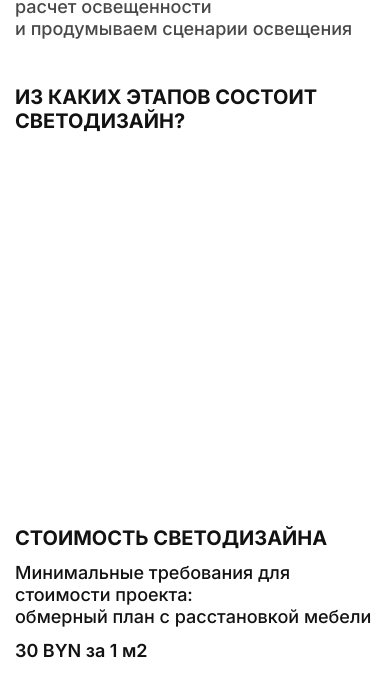
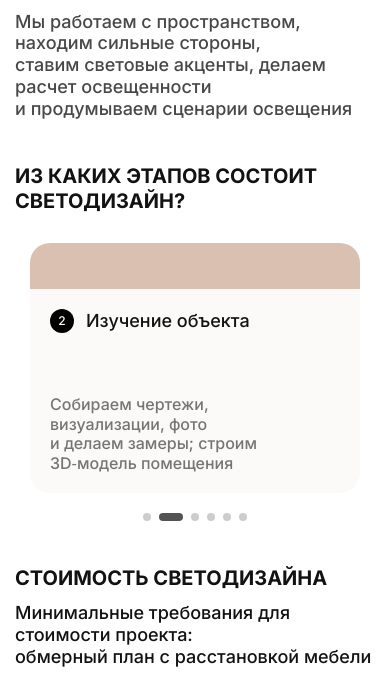
Before and after one commit to Maksimpv1/moodmoon, a plain HTML site: page index.html in a window 390 px wide. Shown: the part 1321-1997 px from the top of the page. Drawn offline with Linux system fonts and the light colour scheme.

Commit message:
fix sliders

```diff
--- a/index.html
+++ b/index.html
@@ -63,10 +63,6 @@
                 <p class="stages__subtitle">/Перечень работ</p>
             </div>
             <div class="stages__content">
-                <div class="stages__slider-container">
-                    <div class="stages__slider-wrapper"></div>
-                    <div class="stages__slider-indicator"></div>
-                </div>
                 <div class="stages__row">
                     <div class="stage-card">
                         <div class="stage-card__header">
--- a/script.js
+++ b/script.js
@@ -255,125 +255,147 @@ function handleAboutSection() {
 window.addEventListener('load', handleAboutSection);
 window.addEventListener('resize', handleAboutSection);
 
-// Stages slider for mobile
+// Слайдер карточек этапов для мобильных
 function initStagesSlider() {
     const stagesContent = document.querySelector('.stages__content');
     if (!stagesContent) return;
 
     const isMobile = window.innerWidth < 600;
-    const sliderContainer = stagesContent.querySelector('.stages__slider-container');
-    const sliderWrapper = stagesContent.querySelector('.stages__slider-wrapper');
-    const indicator = stagesContent.querySelector('.stages__slider-indicator');
-
-    if (!sliderContainer || !sliderWrapper || !indicator) return;
-
-    // Always stop previous interval
-    if (stagesSliderInterval) {
-        clearInterval(stagesSliderInterval);
-        stagesSliderInterval = null;
-    }
+    const existingSlider = stagesContent.querySelector('.stages__slider');
+    const rows = stagesContent.querySelectorAll('.stages__row');
 
     if (isMobile) {
-        const allRows = stagesContent.querySelectorAll('.stages__row');
-        const cardsArray = [];
+        // Скрываем ряды
+        rows.forEach(row => row.style.display = 'none');
 
-        allRows.forEach(row => {
-            const cards = row.querySelectorAll('.stage-card');
-            cards.forEach(card => cardsArray.push(card));
+        // Если слайдер уже есть - выходим
+        if (existingSlider) return;
+
+        // Собираем карточки
+        const cards = [];
+        rows.forEach(row => {
+            row.querySelectorAll('.stage-card').forEach(card => cards.push(card));
         });
 
-        if (cardsArray.length === 0) return;
+        if (cards.length === 0) return;
 
-        sliderContainer.style.display = 'block';
-        allRows.forEach(row => row.style.display = 'none');
+        // Создаём слайдер
+        const slider = document.createElement('div');
+        slider.className = 'stages__slider';
 
-        // Rebuild every time to ensure correct layout
-        sliderWrapper.innerHTML = '';
-        indicator.innerHTML = '';
+        const track = document.createElement('div');
+        track.className = 'stages__slider-track';
 
-        cardsArray.forEach((card, index) => {
+        const dots = document.createElement('div');
+        dots.className = 'stages__dots';
+
+        cards.forEach((card, i) => {
             const slide = document.createElement('div');
             slide.className = 'stages__slide';
-
-            const clonedCard = card.cloneNode(true);
-            slide.appendChild(clonedCard);
-            sliderWrapper.appendChild(slide);
+            slide.appendChild(card.cloneNode(true));
+            track.appendChild(slide);
 
             const dot = document.createElement('div');
-            dot.className = 'stages__indicator-dot';
-            if (index === 0) dot.classList.add('stages__indicator-dot--active');
-            indicator.appendChild(dot);
+            dot.className = 'stages__dot' + (i === 0 ? ' stages__dot--active' : '');
+            dot.dataset.index = i;
+            dots.appendChild(dot);
         });
 
-        startStagesSlider(sliderWrapper, indicator);
+        slider.appendChild(track);
+        slider.appendChild(dots);
+        stagesContent.appendChild(slider);
+
+        // Инициализируем свайп
+        initSwipe(slider, track, dots, cards.length);
     } else {
-        sliderContainer.style.display = 'none';
-        const allRows = stagesContent.querySelectorAll('.stages__row');
-        allRows.forEach(row => row.style.display = 'flex');
-        sliderWrapper.innerHTML = '';
-        indicator.innerHTML = '';
+        // На десктопе удаляем слайдер и показываем ряды
+        if (existingSlider) {
+            existingSlider.remove();
+        }
+        rows.forEach(row => row.style.display = '');
     }
 }
 
-let stagesSliderInterval = null;
+function initSwipe(slider, track, dotsContainer, total) {
+    let current = 0;
+    let startX = 0;
+    let currentX = 0;
+    let isDragging = false;
+    let autoplayInterval = null;
 
-function startStagesSlider(wrapper, indicator) {
-    if (stagesSliderInterval) {
-        clearInterval(stagesSliderInterval);
-    }
+    const dots = dotsContainer.querySelectorAll('.stages__dot');
 
-    const slides = wrapper.querySelectorAll('.stages__slide');
-    const dots = indicator.querySelectorAll('.stages__indicator-dot');
-    if (slides.length === 0) return;
+    function goTo(index) {
+        current = Math.max(0, Math.min(index, total - 1));
+        track.style.transform = `translateX(-${current * 100}%)`;
 
-    let currentIndex = 0;
-
-    function updateSlider() {
-        wrapper.style.transform = `translateX(-${currentIndex * 100}%)`;
-
-        dots.forEach((dot, index) => {
-            if (index === currentIndex) {
-                dot.classList.add('stages__indicator-dot--active');
-            } else {
-                dot.classList.remove('stages__indicator-dot--active');
-            }
+        dots.forEach((dot, i) => {
+            dot.classList.toggle('stages__dot--active', i === current);
         });
     }
 
-    // Set initial position without animation to avoid jump
-    wrapper.style.transition = 'none';
-    wrapper.style.transform = 'translateX(0)';
-    wrapper.offsetHeight; // force reflow
-    wrapper.style.transition = 'transform 0.5s ease-in-out';
+    function nextSlide() {
+        goTo((current + 1) % total);
+    }
 
-    // Initial dots state
-    dots.forEach((dot, index) => {
-        if (index === 0) {
-            dot.classList.add('stages__indicator-dot--active');
+    function startAutoplay() {
+        stopAutoplay();
+        autoplayInterval = setInterval(nextSlide, 4000);
+    }
+
+    function stopAutoplay() {
+        if (autoplayInterval) {
+            clearInterval(autoplayInterval);
+            autoplayInterval = null;
+        }
+    }
+
+    // Touch events
+    track.addEventListener('touchstart', (e) => {
+        isDragging = true;
+        startX = e.touches[0].clientX;
+        track.style.transition = 'none';
+        stopAutoplay();
+    }, { passive: true });
+
+    track.addEventListener('touchmove', (e) => {
+        if (!isDragging) return;
+        currentX = e.touches[0].clientX;
+        const diff = currentX - startX;
+        const offset = -current * 100 + (diff / slider.offsetWidth) * 100;
+        track.style.transform = `translateX(${offset}%)`;
+    }, { passive: true });
+
+    track.addEventListener('touchend', () => {
+        if (!isDragging) return;
+        isDragging = false;
+        track.style.transition = 'transform 0.3s ease-out';
+
+        const diff = currentX - startX;
+        const threshold = slider.offsetWidth * 0.2;
+
+        if (diff > threshold && current > 0) {
+            goTo(current - 1);
+        } else if (diff < -threshold && current < total - 1) {
+            goTo(current + 1);
         } else {
-            dot.classList.remove('stages__indicator-dot--active');
+            goTo(current);
         }
+
+        startAutoplay();
     });
 
-    // initial state without animation
-    wrapper.style.transition = 'none';
-    wrapper.style.transform = 'translateX(0)';
-    wrapper.offsetHeight; // force reflow
-    wrapper.style.transition = 'transform 0.5s ease-in-out';
-    updateSlider();
+    // Клик по точкам
+    dots.forEach(dot => {
+        dot.addEventListener('click', () => {
+            goTo(parseInt(dot.dataset.index));
+            startAutoplay();
+        });
+    });
 
-    stagesSliderInterval = setInterval(() => {
-        currentIndex = (currentIndex + 1) % slides.length;
-        updateSlider();
-    }, 3000);
+    goTo(0);
+    startAutoplay();
 }
 
-function handleStagesSection() {
-    initStagesSlider();
-}
-
-window.addEventListener('load', handleStagesSection);
-window.addEventListener('resize', () => {
-    clearTimeout(window.stagesResizeTimer);
-    window.stagesResizeTimer = setTimeout(handleStagesSection, 200);
-});
+window.addEventListener('load', initStagesSlider);
+window.addEventListener('resize', initStagesSlider);
--- a/styles.css
+++ b/styles.css
@@ -147,14 +147,16 @@ html {
 
 .hero__title {
     font-size: clamp(2.8rem, 4.17vw, 6rem);
+    font-size:6rem ;
     font-weight: 700;
     line-height: var(--line-height-title);
     color: var(--color-text-primary);
+    max-width: 56.8rem;
     white-space: pre-line;
 }
 
 .hero__description {
-    font-size: clamp(1.8rem, 1.5vw, 2rem);
+    font-size: clamp(1.4rem, 1.39vw, 2rem);
     font-weight: 500;
     line-height: var(--line-height-normal);
     color: var(--color-text-secondary);
@@ -939,7 +941,7 @@ html {
     }
 
     .hero__description {
-        font-size: clamp(1.8rem, 1.5vw, 2rem);
+        font-size: 2rem;
     }
 
     .about__gallery {
@@ -1065,30 +1067,6 @@ html {
         flex: 1 1 calc(33.33% - 2rem);
         max-width: calc(33.33% - 2rem);
         min-width: 0;
-    }
-}
-
-@media screen and (max-width: 1024px) {
-    .hero__container {
-        align-items: stretch;
-    }
-
-    .hero__content {
-        display: flex;
-        flex-direction: column;
-    }
-
-    .hero__content .hero__text-block {
-        flex-grow: 1;
-    }
-
-    .hero__content .button {
-        align-self: flex-start;
-    }
-
-    .hero__image-wrapper {
-        display: flex;
-        align-items: flex-end;
     }
 }
 
@@ -1422,7 +1400,7 @@ html {
         }
 
         .hero__description{
-            font-size: clamp(1.8rem, 1.5vw, 2rem);
+            font-size: 2rem;
         }
 
         .about__text,
@@ -1479,82 +1457,79 @@ html {
             display: none;
         }
 
+        .stages__container {
+            align-items: center !important;
+        }
+
+        .stages__content {
+            width: 100%;
+            overflow: hidden;
+        }
+
         .stages__row {
             display: none;
         }
 
-        .stages__slider-container {
-            display: block;
+        .stages__slider {
             width: 100%;
-            min-height: 30rem;
+            overflow: hidden;
             position: relative;
-            overflow: hidden;
-        }
-
-        .stages__slider-wrapper {
+        }
+
+        .stages__slider-track {
             display: flex;
-            transition: transform 0.5s ease-in-out;
-            width: 100%;
-            gap: 0;
-            margin: 0;
-            padding: 0;
+            transition: transform 0.3s ease-out;
+            touch-action: pan-y pinch-zoom;
         }
 
         .stages__slide {
             flex: 0 0 100%;
             width: 100%;
-            min-width: 100%;
             display: flex;
             justify-content: center;
-            align-items: flex-start;
+            padding: 0 1rem;
             box-sizing: border-box;
-            padding: 0 1rem;
-            margin: 0;
         }
 
         .stages__slide .stage-card,
         .stages__slide .stage-card--wide {
-            width: 100%;
-            max-width: 33rem;
-            min-width: 0;
+            width: 100% !important;
+            max-width: 33rem !important;
             height: auto;
-            min-height: 29rem;
-            margin: 0;
-            padding: 0;
-            flex-shrink: 1;
-        }
-
-        .stage-card,
-        .stage-card--wide {
-            width: 100%;
-            max-width: 33rem;
-            min-width: 0;
-            height: auto;
-            min-height: 29rem;
-            margin: 0;
-            padding: 0;
-        }
-
-        .stages__slider-indicator {
+            min-height: 25rem;
+        }
+
+        .stages__slide .stage-card__title {
+            font-size: 1.8rem;
+        }
+
+        .stages__slide .stage-card__text {
+            font-size: 1.6rem;
+        }
+
+        .stage-card__image {
+            display: none;
+        }
+
+        .stages__dots {
             display: flex;
             justify-content: center;
-            align-items: center;
             gap: 0.8rem;
             margin-top: 2rem;
         }
 
-        .stages__indicator-dot {
+        .stages__dot {
             width: 0.8rem;
             height: 0.8rem;
             border-radius: 50%;
             background-color: rgba(0, 0, 0, 0.2);
             transition: all 0.3s ease;
-        }
-
-        .stages__indicator-dot--active {
-            width: 2.2rem;
-            height: 0.4rem;
-            border-radius: 0.2rem;
+            cursor: pointer;
+        }
+
+        .stages__dot--active {
+            width: 2.4rem;
+            border-radius: 0.4rem;
             background-color: #535353;
         }
         .pricing__list-dot{
```
